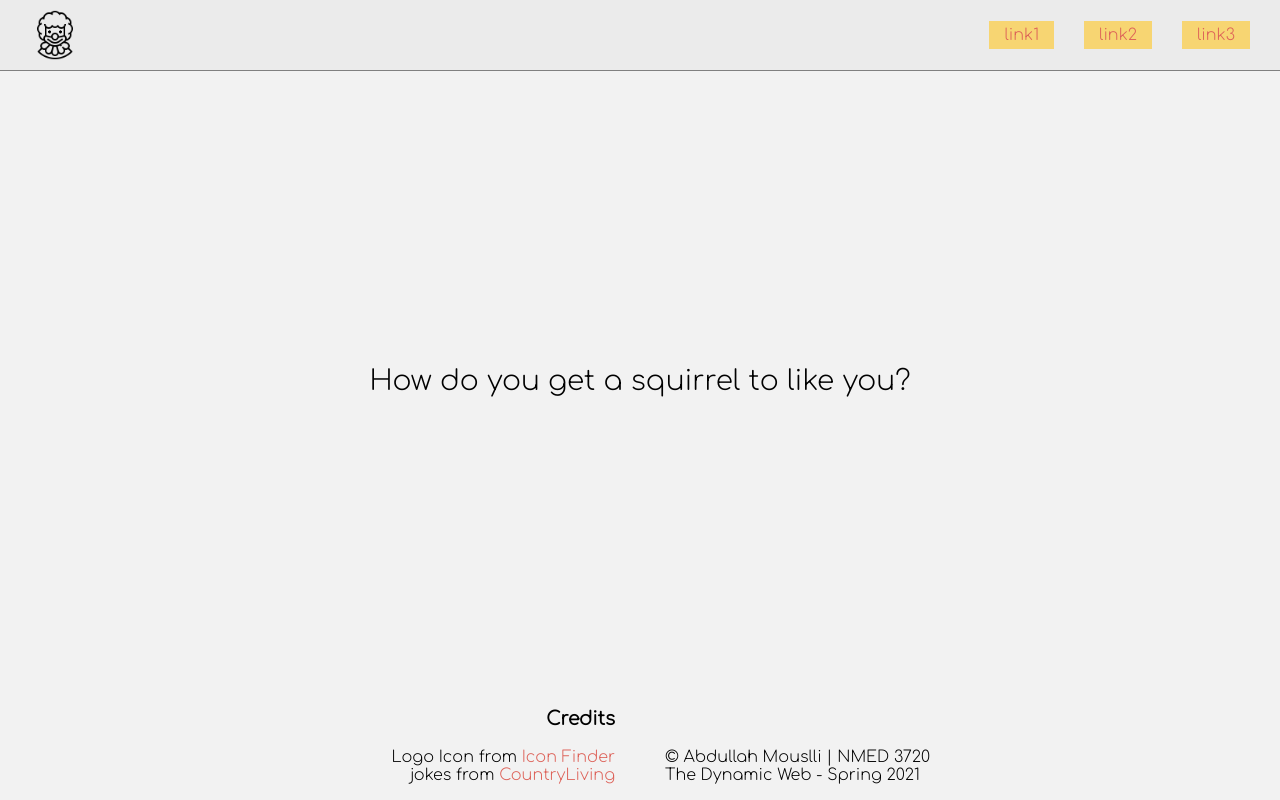
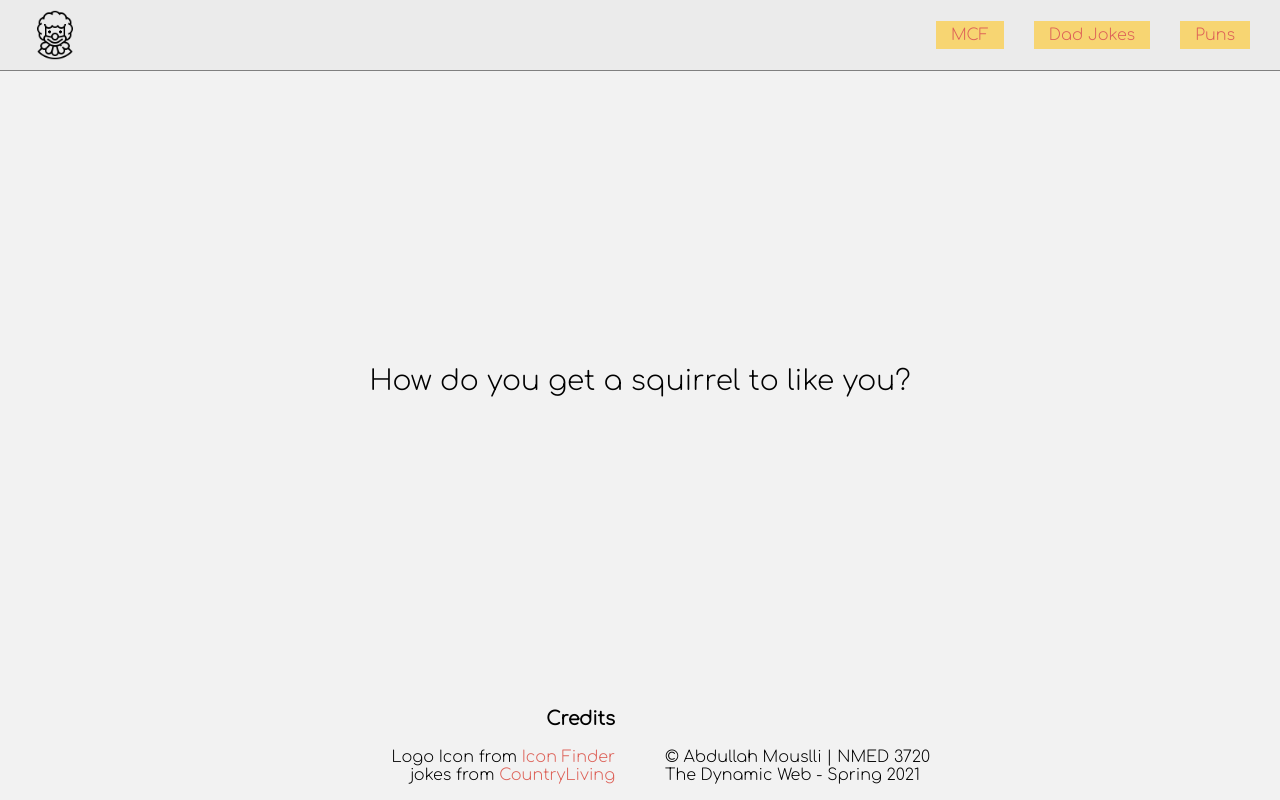
Before and after one commit to Mouslli/DynamicWeb_Exer2, a plain HTML site: page index.html in a window 1280 px wide. Drawn offline with nearby package versions, Linux system fonts and the light colour scheme.

Commit message:
editing cursor size, change link texts

```diff
--- a/css/style.css
+++ b/css/style.css
@@ -78,7 +78,7 @@ main {
 .joke {
 
 	text-align: center;
-	cursor: url(images/Cursor.png);
+	cursor: url(../images/cursor.png), auto;
 
 
 }
--- a/index.html
+++ b/index.html
@@ -17,9 +17,9 @@
 			<a href="index.html"><div class="logo"></div></a>
 			<nav>
 				<ul>
-					<li><a href="https://runt-of-the-web.com/middle-class-fancy-memes#3" target="_blak1"> link1 </a></li>
-					<li><a href="https://www.countryliving.com/life/a27452412/best-dad-jokes/" target="_blak2"> link2 </a></li>
-					<li><a href="https://www.rd.com/jokes/puns/bad-puns/" target="_blak3"> link3 </a></li>
+					<li><a href="https://runt-of-the-web.com/middle-class-fancy-memes#3" target="_blak1"> MCF </a></li>
+					<li><a href="https://www.countryliving.com/life/a27452412/best-dad-jokes/" target="_blak2"> Dad Jokes </a></li>
+					<li><a href="https://www.rd.com/jokes/puns/bad-puns/" target="_blak3"> Puns </a></li>
 				</ul>
 			</nav>
 		</header>
```
Also changed, not shown: images/cursor.png.
